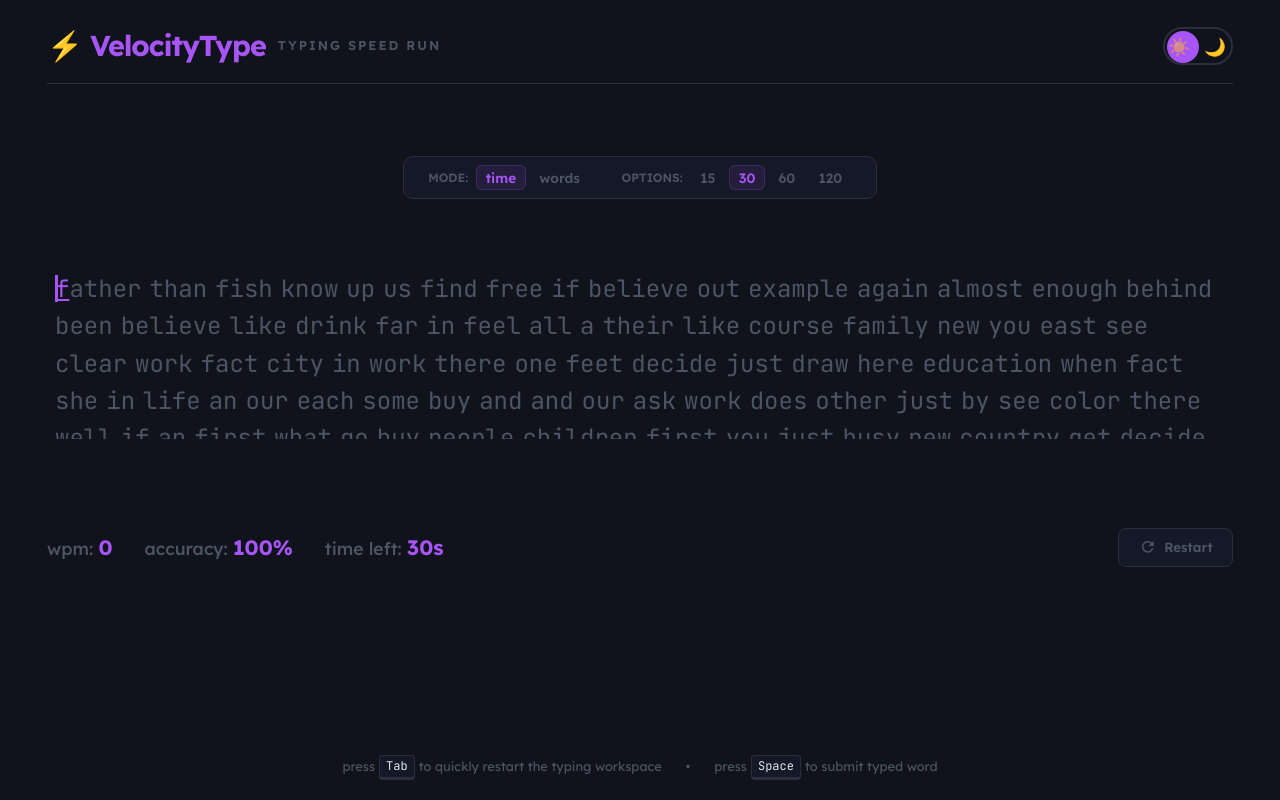
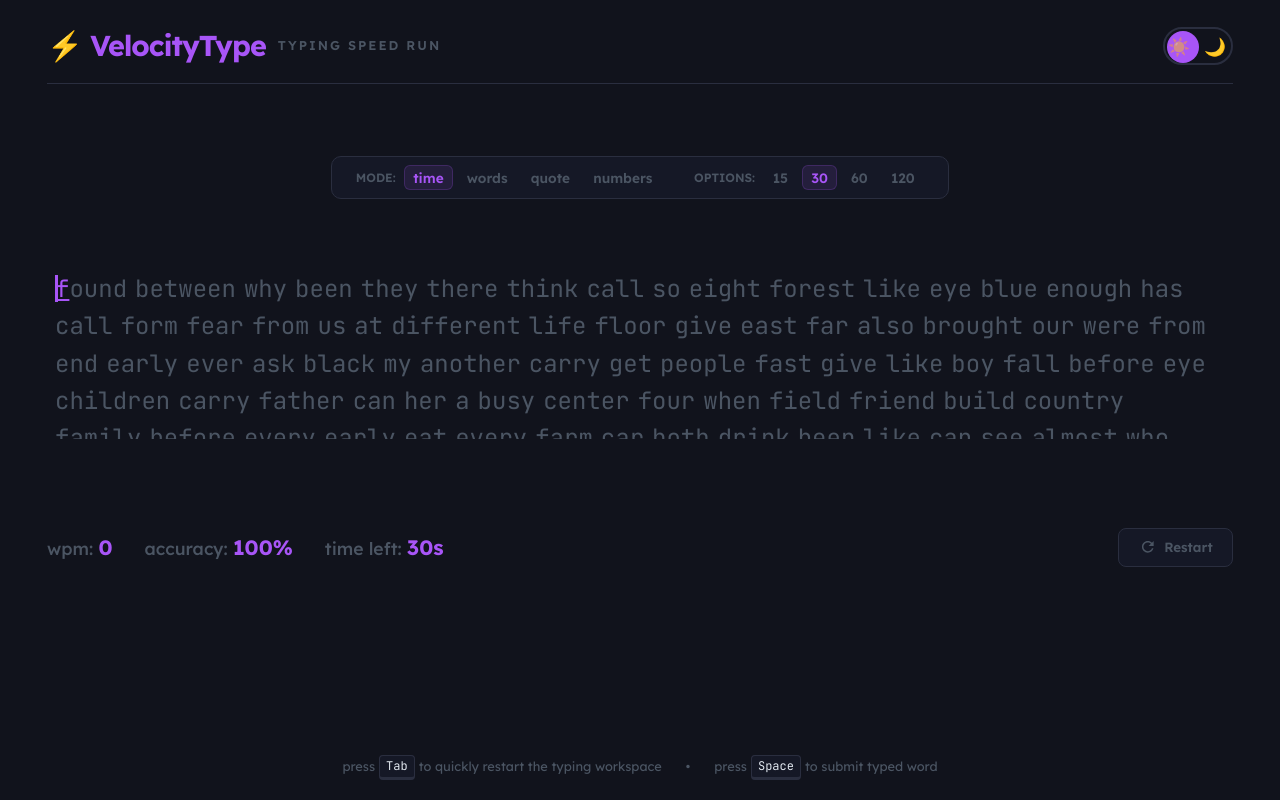
Before and after one commit to Nayanvavadiya/MonkeyType_Clone, a React (Vite) app: page / in a window 1280 px wide. Built offline with nearby package versions, Linux system fonts and the light colour scheme.

Commit message:
Quote and numbers method added

```diff
--- a/src/App.jsx
+++ b/src/App.jsx
@@ -20,6 +20,9 @@
 
 
 
+const PUNCTUATION_SYMBOLS = ['!', '-', '.', ','];
+const DIGITS = ['0', '1', '2', '3', '4', '5', '6', '7', '8', '9'];
+
 const getShuffledWords = (count = 150) => {
   const result = [];
   for (let i = 0; i < count; i++) {
@@ -27,6 +30,30 @@
     result.push(randomWord);
   }
   return result;
+};
+
+const getQuoteWords = (count = 150) => {
+  const result = getShuffledWords(count);
+  return result.map((word, index) => {
+    if (index === result.length - 1) return word;
+    const symbol = PUNCTUATION_SYMBOLS[Math.floor(Math.random() * PUNCTUATION_SYMBOLS.length)];
+    return `${word}${symbol}`;
+  });
+};
+
+const getNumberWords = (count = 150) => {
+  const result = getShuffledWords(count);
+  return result.map((word, index) => {
+    if (index === result.length - 1) return word;
+    const number = DIGITS[Math.floor(Math.random() * DIGITS.length)];
+    return `${word}${number}`;
+  });
+};
+
+const generateModeWords = (mode, count = 150) => {
+  if (mode === 'quote') return getQuoteWords(count);
+  if (mode === 'numbers') return getNumberWords(count);
+  return getShuffledWords(count);
 };
 
 // Pure utilities to compute dates and timestamps outside render scope
@@ -114,7 +141,7 @@
     const initialMode = localStorage.getItem('vt-mode') || 'time';
     const initialWordLimit = Number(localStorage.getItem('vt-wordLimit')) || 25;
     const numWords = initialMode === 'time' ? 150 : initialWordLimit;
-    return getShuffledWords(numWords);
+    return generateModeWords(initialMode, numWords);
   });
   const [currentWordIndex, setCurrentWordIndex] = useState(0);
   const [currentInput, setCurrentInput] = useState('');
@@ -222,7 +249,9 @@
     if (timerIntervalRef.current) clearInterval(timerIntervalRef.current);
 
     const numWords = targetMode === 'time' ? 150 : targetWords;
-    setWords(getShuffledWords(numWords));
+    const nextWords = generateModeWords(targetMode, numWords);
+
+    setWords(nextWords);
     setCurrentWordIndex(0);
     setCurrentInput('');
     setTypedHistory([]);
@@ -343,7 +372,7 @@
         setWords(prev => [...prev, ...getShuffledWords(50)]);
       }
 
-      if (mode === 'words' && currentWordIndex + 1 >= words.length) {
+      if (mode !== 'time' && currentWordIndex + 1 >= words.length) {
         handleFinishTest(nextHistory);
       }
     } else {
@@ -357,6 +386,16 @@
           setCorrectKeysPressed(prev => prev + 1);
         }
       }
+
+      if (mode !== 'time' && currentWordIndex === words.length - 1 && value === words[currentWordIndex]) {
+        const nextHistory = [...typedHistory, value];
+        setTypedHistory(nextHistory);
+        setCurrentWordIndex(prev => prev + 1);
+        setCurrentInput('');
+        handleFinishTest(nextHistory);
+        return;
+      }
+
       setCurrentInput(value);
     }
   };
@@ -464,6 +503,18 @@
                     onClick={() => handleModeChange('words')}
                   >
                     words
+                  </button>
+                  <button
+                    className={`config-btn ${mode === 'quote' ? 'active' : ''}`}
+                    onClick={() => handleModeChange('quote')}
+                  >
+                    quote
+                  </button>
+                  <button
+                    className={`config-btn ${mode === 'numbers' ? 'active' : ''}`}
+                    onClick={() => handleModeChange('numbers')}
+                  >
+                    numbers
                   </button>
                 </div>
               </div>
```
